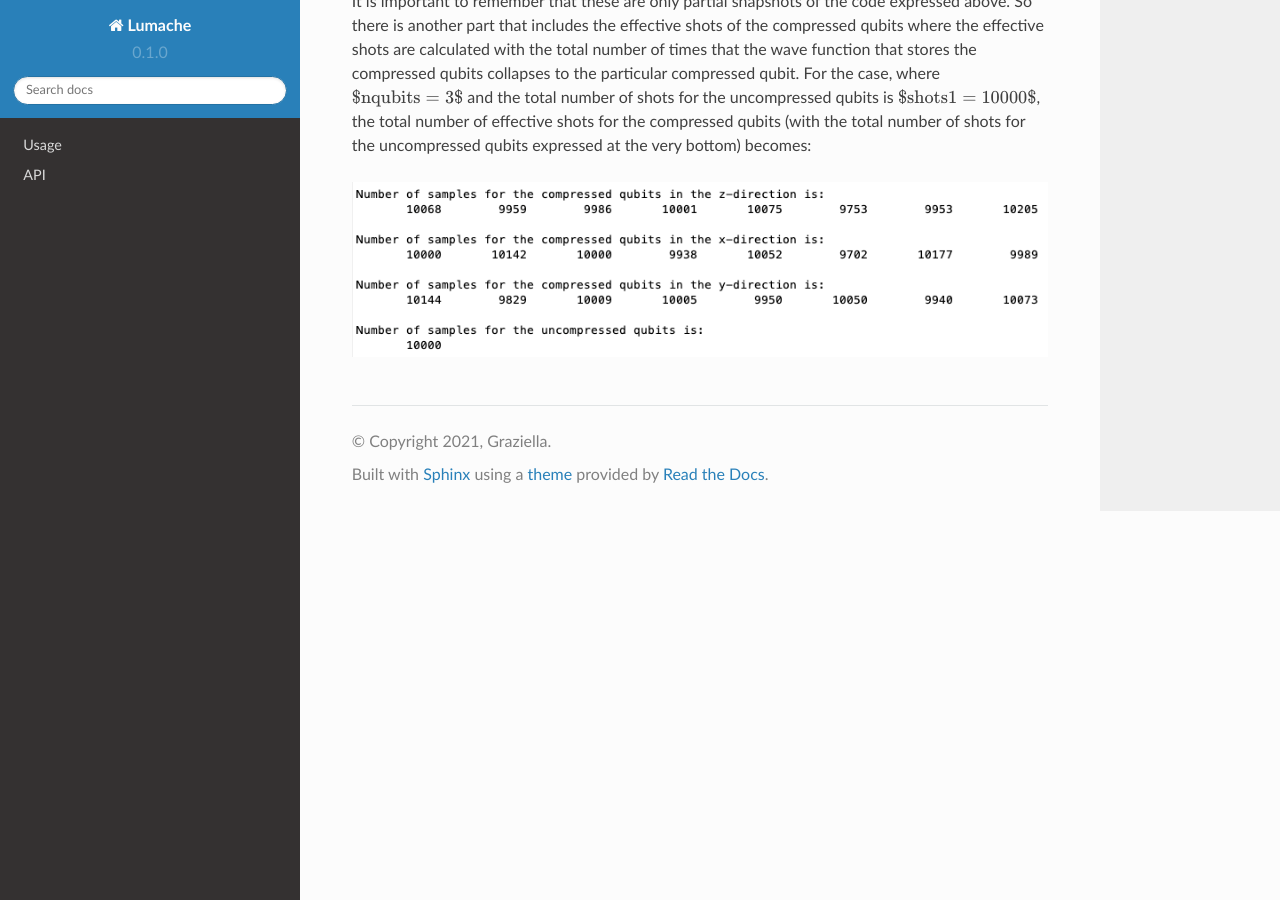
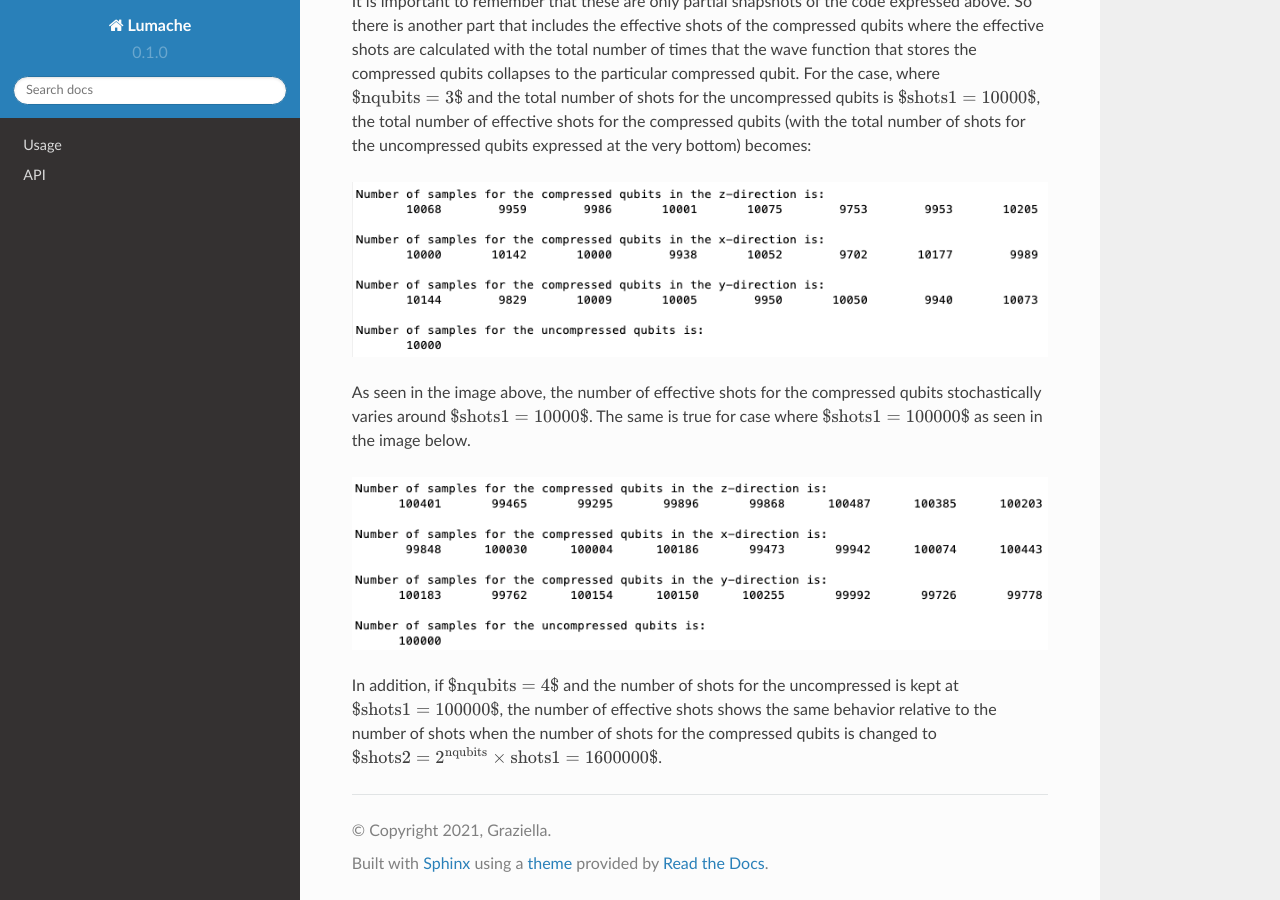
Before and after one commit to htim327/QuantumGravity, a Sphinx documentation site: the page built from docs/source/PreliminaryMotiviations.rst, in a window 1280 px wide and 900 px high, scrolled down 8533 px. Built offline with Sphinx 7.4.7 and the Read the Docs theme 2.0.0, drawn with Linux system fonts in a browser that asks for light colours.

Commit message:
Update PreliminaryMotiviations.rst

```diff
--- a/docs/source/PreliminaryMotiviations.rst
+++ b/docs/source/PreliminaryMotiviations.rst
@@ -370,3 +370,9 @@ Meanwhile, if the number of shots for the uncompressed qubits becomes :math:`$\m
 It is important to remember that these are only partial snapshots of the code expressed above. So there is another part that includes the effective shots of the compressed qubits where the effective shots are calculated with the total number of times that the wave function that stores the compressed qubits collapses to the particular compressed qubit. For the case, where :math:`$\mathrm{nqubits}=3$` and the total number of shots for the uncompressed qubits is :math:`$\mathrm{shots1} = 10000$`, the total number of effective shots for the compressed qubits (with the total number of shots for the uncompressed qubits expressed at the very bottom) becomes:
 
 .. image:: ShotsFornqubitsis3shots1is10000.png
+
+As seen in the image above, the number of effective shots for the compressed qubits stochastically varies around :math:`$\mathrm{shots1} = 10000$`. The same is true for case where :math:`$\mathrm{shots1} = 100000$` as seen in the image below.
+
+.. image:: ShotsFornqubitsis3shots1is100000.png
+
+In addition, if :math:`$\mathrm{nqubits}=4$` and the number of shots for the uncompressed is kept at :math:`$\mathrm{shots1} = 100000$`, the number of effective shots shows the same behavior relative to the number of shots when the number of shots for the compressed qubits is changed to :math:`$\mathrm{shots2} = 2^{\mathrm{nqubits}}\times \mathrm{shots1} = 1600000$`.
```
